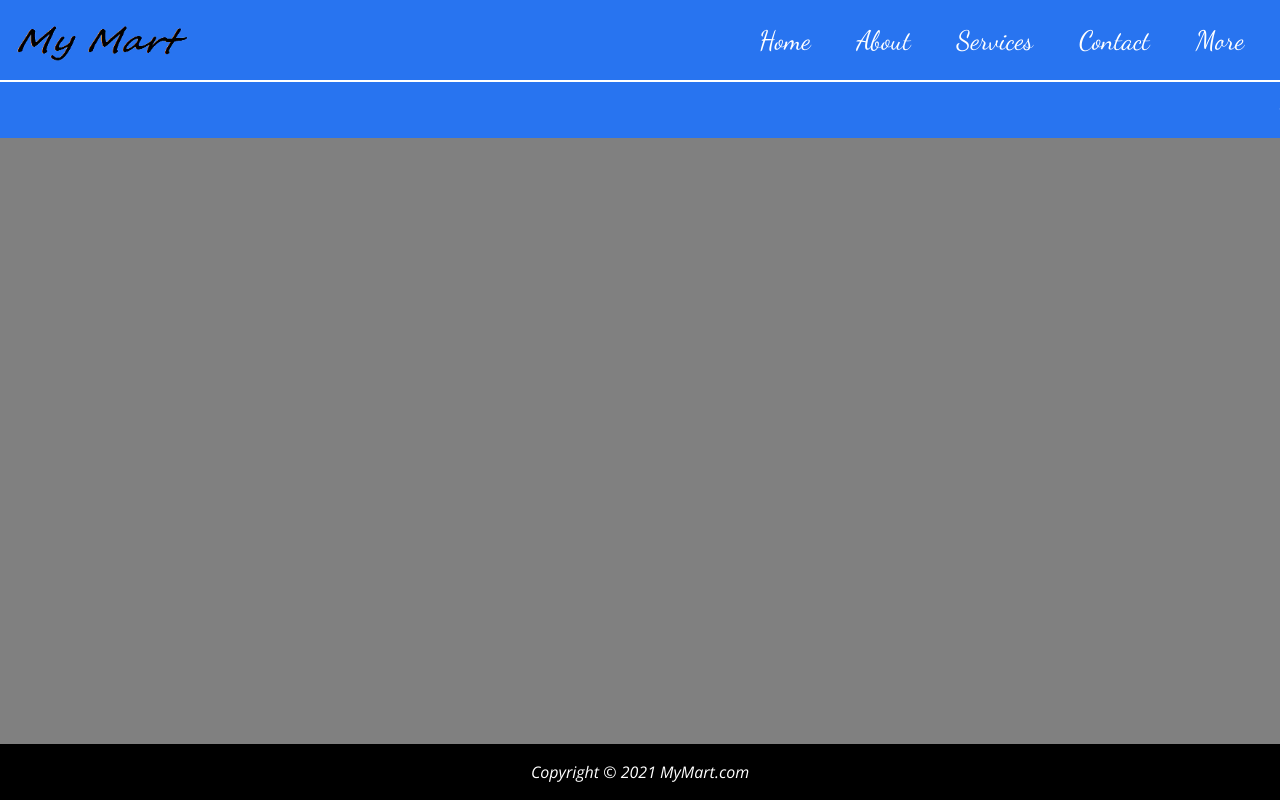
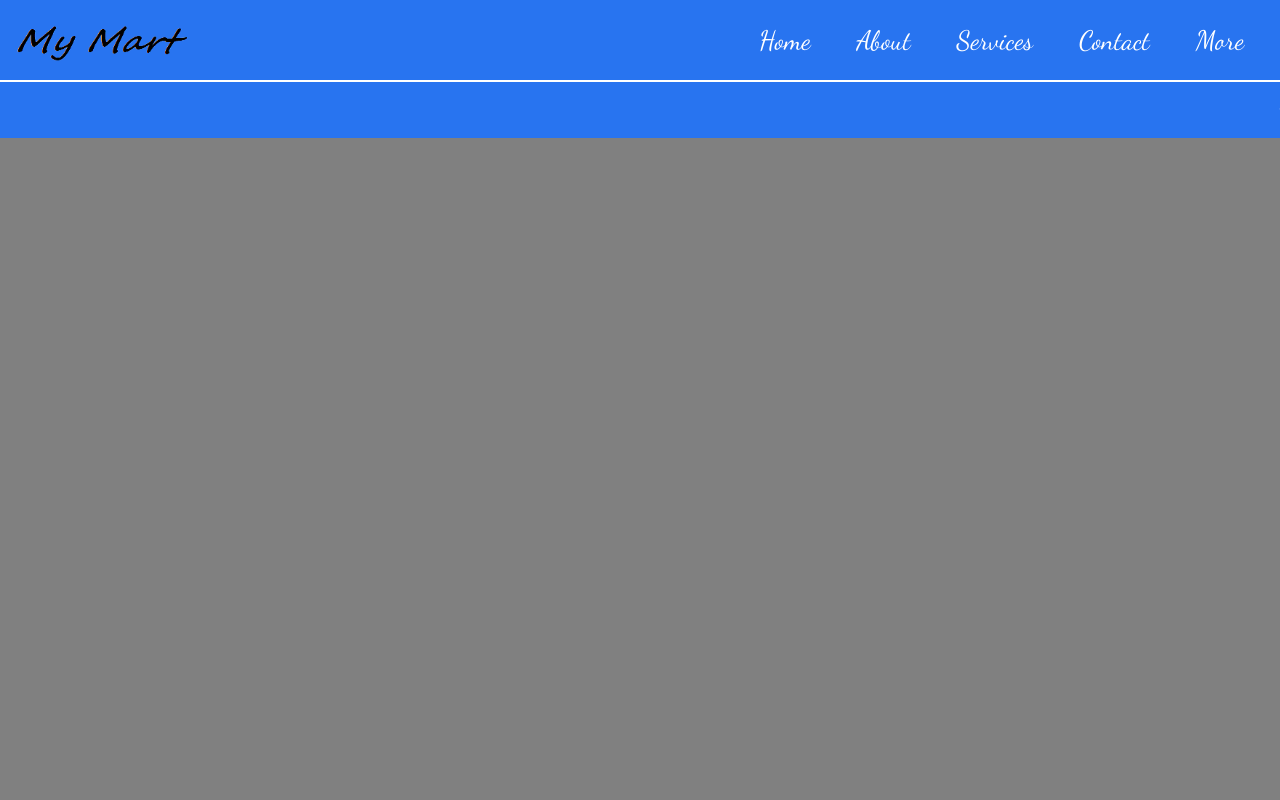
Before and after one commit to pratyoospanta/mymart-project, a plain HTML site: page index.html in a window 1280 px wide. Shown: the top 800 px of the page. Drawn offline with nearby package versions, Linux system fonts and the light colour scheme.

Commit message:
Update style.css

```diff
--- a/css/style.css
+++ b/css/style.css
@@ -61,7 +61,7 @@ nav ul li a{
 }
 
 .container{
-    min-height: calc(100vh - 17vh - 7vh);
+    min-height: 150vh;
     background-color: grey;
 }
 
```
